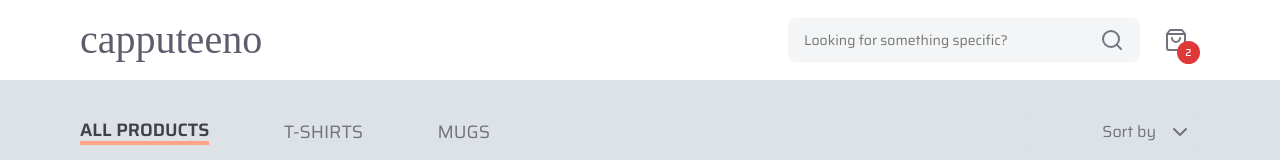
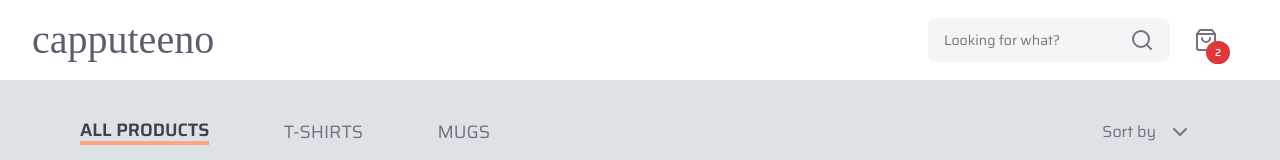
Before and after one commit to pauloreis7/capputeeno, a Next.js app in the folder web/: page / in a window 1280 px wide. Shown: the top 160 px of the page. Built offline with nearby package versions, Linux system fonts and the light colour scheme; a web font is replaced by a local one.

Commit message:
apply responsivity to Header component

```diff
--- a/web/src/components/Header/Logo/styles.ts
+++ b/web/src/components/Header/Logo/styles.ts
@@ -1,8 +1,19 @@
 import styled from "styled-components";
+
+import { device } from '../../../styles/responsive'
+
 
 export const Container = styled.div`
   font-family: 'Saira Stencil One';
-  font-size: 2.5rem;
+  font-size: 1.5rem;
   line-height: 150%;
-  color: var(--gray-700)
+  color: var(--gray-700);
+
+  @media ${device.tablet} {
+    font-size: 2rem;
+  }
+
+  @media ${device.laptop} {
+    font-size: 2.5rem;
+  }
 `
--- a/web/src/components/Header/Search/index.tsx
+++ b/web/src/components/Header/Search/index.tsx
@@ -6,10 +6,10 @@ export function Search() {
   return (
     <Container>
       <input
-        placeholder='Looking for something specific?'
+        placeholder='Looking for what?'
       />
 
-      <FiSearch size={'1.5rem'} />
+      <FiSearch />
     </Container>
   )
 }
--- a/web/src/components/Header/Search/styles.ts
+++ b/web/src/components/Header/Search/styles.ts
@@ -1,4 +1,6 @@
 import styled from "styled-components";
+
+import { device, size } from '../../../styles/responsive'
 
 export const Container = styled.label`
   width: 85.5%;
@@ -12,6 +14,15 @@ export const Container = styled.label`
   background-color: var(--gray-100);
   border-radius: 8px;
 
+  @media (max-width: ${size.mobileL}) {
+    display: none;
+  }
+
+  @media ${device.tablet} {
+    width: 75.5%;
+    max-width: 18rem;
+  }
+
   input {
     flex: 1;
     height: 100%;
@@ -21,4 +32,13 @@ export const Container = styled.label`
     background: transparent;
     border: none;
   }
+
+  svg {
+    width: 24px;
+    height: 24px;
+
+    @media (max-width: ${size.tablet}) {
+      display: none;
+    }
+  }
 `
--- a/web/src/components/Header/styles.ts
+++ b/web/src/components/Header/styles.ts
@@ -1,4 +1,6 @@
 import styled from "styled-components";
+
+import { device, size } from '../../styles/responsive'
 
 export const Container = styled.header`
   width: 100%;
@@ -6,27 +8,36 @@ export const Container = styled.header`
 
   padding: 2rem;
   margin-bottom: 2rem;
-  display: flex;
-  justify-content: center;
-  align-items: center;
 
   background-color: var(--white)
 `
 
 export const Content = styled.div`
-  max-width: 70rem;
+  width: 100%;
+  height: 100%;
 
-  flex: 1;
   display: flex;
   justify-content: space-between;
   align-items: center;
 `
 
 export const ActionSection = styled.div`
-  width: 37%;
-  max-width: 25.75rem;
+  width: 100%;
+  max-width: 16rem;
 
   display: flex;
   align-items: center;
   color: var(--gray-600);
+
+  @media (max-width: ${size.mobileL}) {
+    max-width: 4rem;
+  }
+
+  @media ${device.tablet} {
+    max-width: 18.5rem;
+  }
+
+  @media ${device.laptop} {
+    max-width: 20rem;
+  }
 `
```
